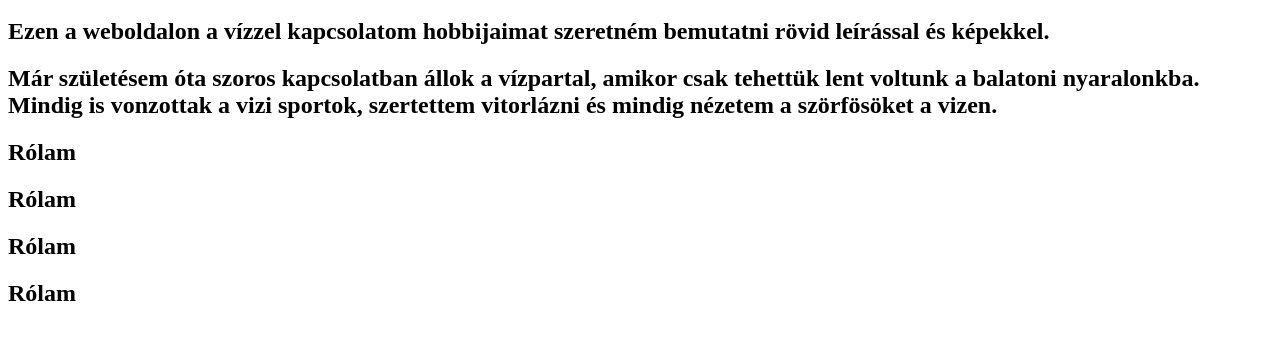
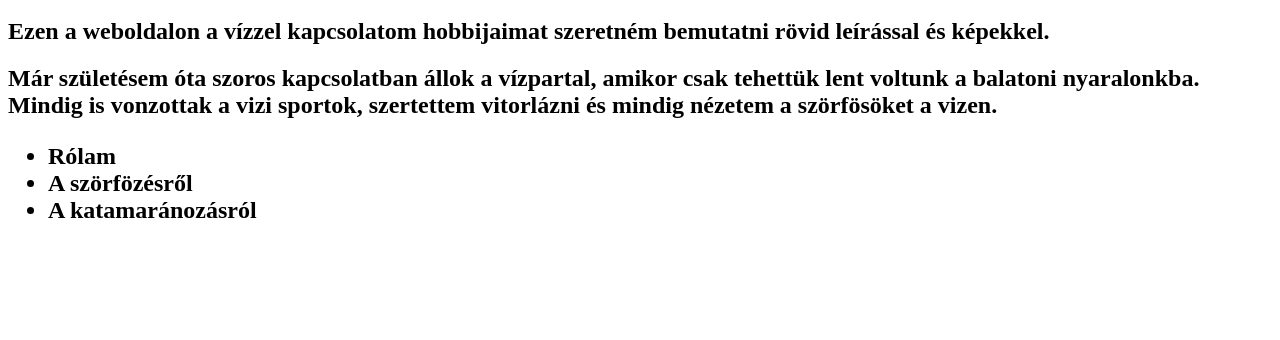
Before and after one commit to gergelyattila/ga.github.io, a plain HTML site: page index.html in a window 1280 px wide. Shown: the part 48-388 px from the top of the page. Drawn offline with Linux system fonts and the light colour scheme.

Commit message:
Update index.html

```diff
--- a/index.html
+++ b/index.html
@@ -9,7 +9,8 @@
   Mindig is vonzottak a vizi sportok, szertettem vitorlázni és
   mindig nézetem a szörfösöket a vizen.
 
-  <h2>  Rólam
-    <h2>  Rólam
-      <h2>  Rólam
-        <h2>  Rólam
+  <p></p>
+  <ul>
+    <li>Rólam</li>
+    <li>A szörfözésről</li>
+    <li>A katamaránozásról</li>
```
